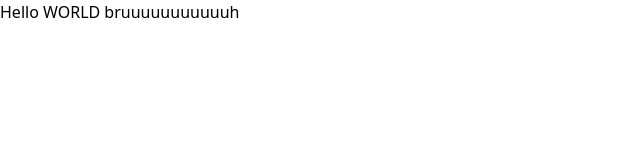
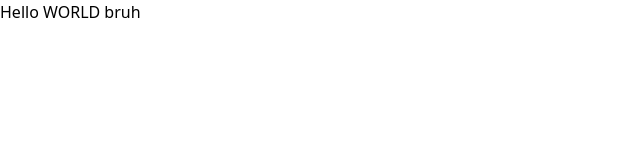
Before and after one commit to lllmavlll/react-marketing-template, a React (Vite) app: page / in a window 1280 px wide. Shown: the top 160 px of the page, without its empty margins (0-640 px from the left). Built offline with nearby package versions, Linux system fonts and the light colour scheme.

Commit message:
intial commit with diff branch

```diff
--- a/src/App.jsx
+++ b/src/App.jsx
@@ -4,7 +4,7 @@ function App() {
 
   return (
     <>
-      <h1 className='text-5xl font-bold'>Hello WORLD bruuuuuuuuuuuh</h1>
+      <h1 className='text-5xl font-bold'>Hello WORLD bruh</h1>
     </>
   )
 }
```
